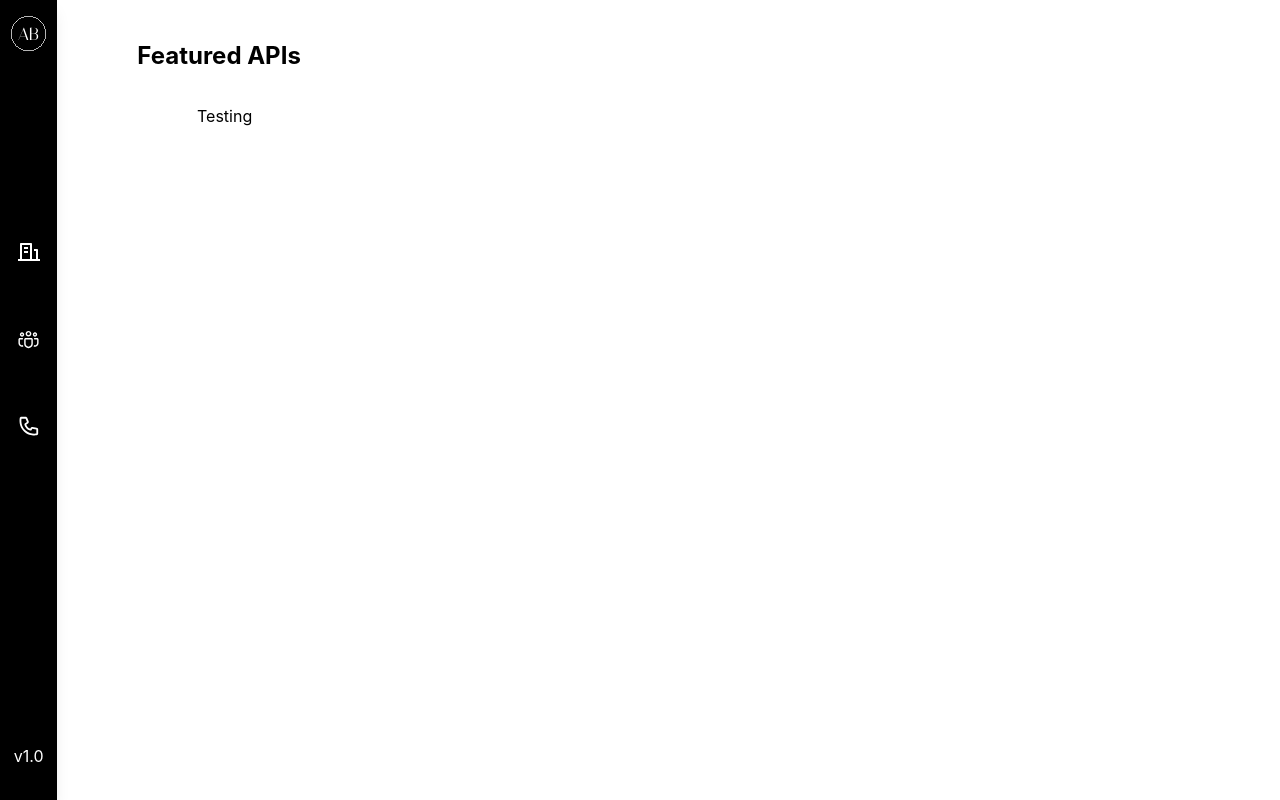
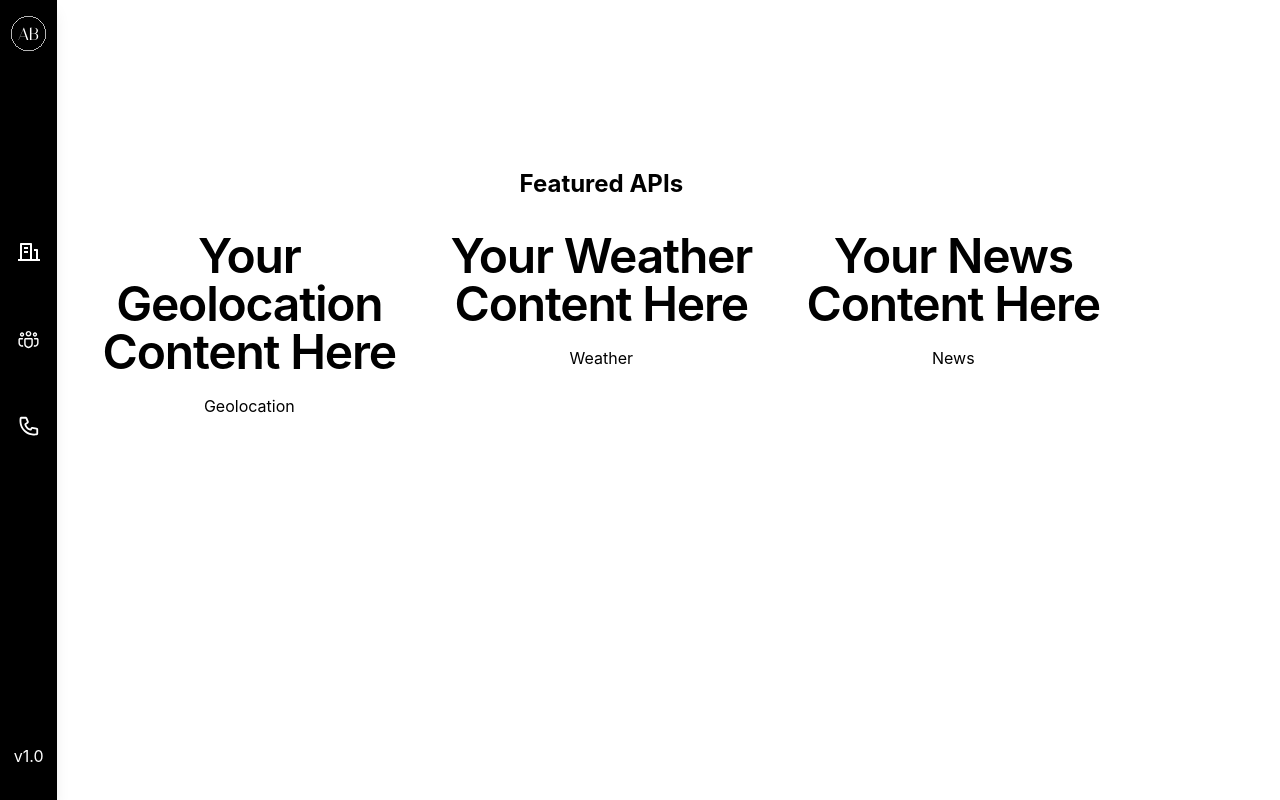
Before and after one commit to cvldz9/WDDM121-API-Proj, a React (Vite) app: page /featured-api in a window 1280 px wide. Built offline with nearby package versions, Linux system fonts and the light colour scheme.

Commit message:
added 3 boxes from tailwind for the featured APIs

```diff
--- a/src/pages/About.jsx
+++ b/src/pages/About.jsx
@@ -7,7 +7,6 @@
       <div className="flex flex-col items-center">
         <h3 className="text-center pb-8 pt-10 px-20 text-2xl self-center font-bold">About</h3>
         <div className="flex justify-center items-center flex-col pb-8">
-          {/* Updated the image size and added utility classes for centering */}
           <img className="w-[40rem] mb-4" src={GlobeImage} alt="" />
 
           <p className="sub-paragraph text-center">
--- a/src/pages/FeaturedApi.css
+++ b/src/pages/FeaturedApi.css
@@ -0,0 +1,12 @@
+.sub-paragraph {
+    width: 80%; /* Adjust the width as needed */
+  }
+
+  /* FeaturedApi.css */
+
+.box {
+    /* Add your desired styling for the boxes */
+    padding: 10px;
+    margin: 5px;
+    border: 1px solid #ccc;
+  }
--- a/src/pages/FeaturedApi.jsx
+++ b/src/pages/FeaturedApi.jsx
@@ -2,16 +2,25 @@
 
 function FeaturedApi({ isDarkMode }) {
   return (
-    <>
-      <div className="flex flex-col items-center">
-        <h3 className="text-center pb-8 pt-10 px-20 text-2xl self-center font-bold">Featured APIs</h3>
-        <div className="flex justify-center items-center flex-col pb-8">
-          <p className="sub-paragraph text-center">
-            Testing
-          </p>
-        </div>
+    <div className="bg-white py-24 sm:py-32">
+      <div className="mx-auto max-w-7xl px-6 lg:px-8">
+        <h3 className="text-center pb-8 pt-10 text-2xl font-bold">Featured APIs</h3>
+        <dl className="grid grid-cols-1 gap-x-8 gap-y-16 text-center lg:grid-cols-3">
+          <div className="mx-auto flex max-w-xs flex-col gap-y-4">
+            <dt className="text-base leading-7 text-gray-600">Geolocation</dt>
+            <dd className="order-first text-3xl font-semibold tracking-tight text-gray-900 sm:text-5xl">Your Geolocation Content Here</dd>
+          </div>
+          <div className="mx-auto flex max-w-xs flex-col gap-y-4">
+            <dt className="text-base leading-7 text-gray-600">Weather</dt>
+            <dd className="order-first text-3xl font-semibold tracking-tight text-gray-900 sm:text-5xl">Your Weather Content Here</dd>
+          </div>
+          <div className="mx-auto flex max-w-xs flex-col gap-y-4">
+            <dt className="text-base leading-7 text-gray-600">News</dt>
+            <dd className="order-first text-3xl font-semibold tracking-tight text-gray-900 sm:text-5xl">Your News Content Here</dd>
+          </div>
+        </dl>
       </div>
-    </>
+    </div>
   );
 }
 
```
